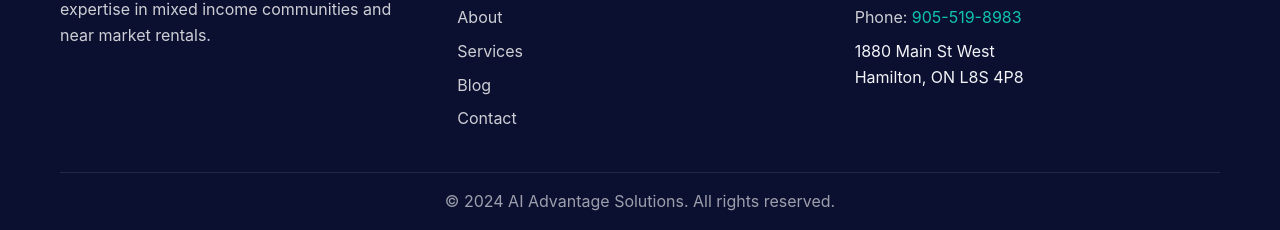
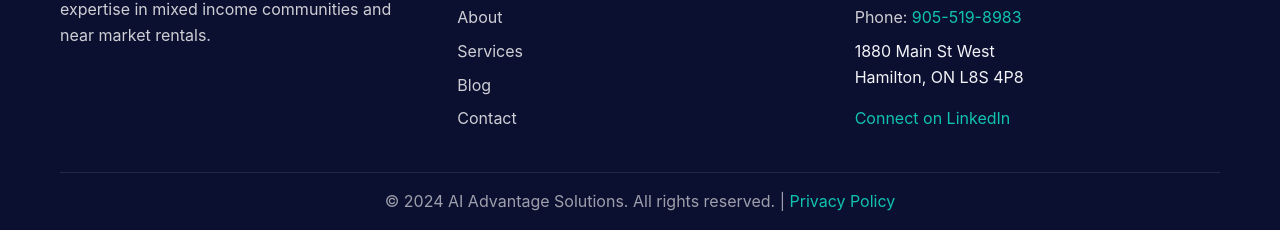
Before and after one commit to JohnHCunningham/housing-website, a plain HTML site: page blog/aoda-compliance-checklist-housing-providers.html in a window 1280 px wide. Shown: the part 6148-6378 px from the top of the page. Drawn offline with Linux system fonts and the light colour scheme; a script that the page names is missing.

Commit message:
Update blog post pages with privacy, LinkedIn, and chatbot
- Added privacy policy link to both blog post footers
- Added LinkedIn link to both blog post footers
- Added chatbot to both blog post pages
- Files: aoda-compliance-checklist and why-ontario-housing-providers

```diff
--- a/blog/aoda-compliance-checklist-housing-providers.html
+++ b/blog/aoda-compliance-checklist-housing-providers.html
@@ -247,12 +247,20 @@
                         1880 Main St West<br>
                         Hamilton, ON L8S 4P8
                     </address>
+                    <p style="margin-top: 1rem;">
+                        <a href="https://www.linkedin.com/in/john-h-cunningham-567b97318/" target="_blank" rel="noopener noreferrer">Connect on LinkedIn</a>
+                    </p>
                 </div>
             </div>
             <div class="footer-bottom">
-                <p>&copy; 2024 AI Advantage Solutions. All rights reserved.</p>
+                <p>&copy; 2024 AI Advantage Solutions. All rights reserved. | <a href="../privacy.html">Privacy Policy</a></p>
             </div>
         </div>
     </footer>
+
+    <!-- Chatbase AI Assistant -->
+    <script>
+    (function(){if(!window.chatbase||window.chatbase("getState")!=="initialized"){window.chatbase=(...arguments)=>{if(!window.chatbase.q){window.chatbase.q=[]}window.chatbase.q.push(arguments)};window.chatbase=new Proxy(window.chatbase,{get(target,prop){if(prop==="q"){return target.q}return(...args)=>target(prop,...args)}})}const onLoad=function(){const script=document.createElement("script");script.src="https://www.chatbase.co/embed.min.js";script.id="Sez-EghTtAaHSqIPj-S0s";script.domain="www.chatbase.co";document.body.appendChild(script)};if(document.readyState==="complete"){onLoad()}else{window.addEventListener("load",onLoad)}})();
+    </script>
 </body>
 </html>
```
Also changed, not shown: blog/why-ontario-housing-providers-must-prioritize-aoda.html (+9 -1 lines).
